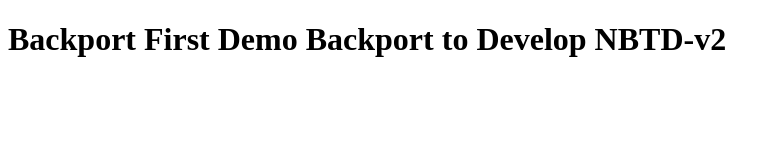
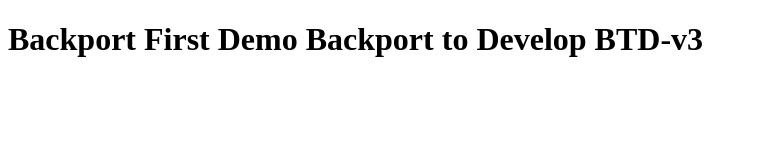
Before and after one commit to lregueiro/backport-demo, a plain HTML site: page index.html in a window 1280 px wide. Shown: the whole page, without its empty margins (0-780 px from the left). Drawn offline with Linux system fonts and the light colour scheme.

Commit message:
fix/btd-v3

```diff
--- a/index.html
+++ b/index.html
@@ -6,6 +6,6 @@
     <title>Backport Demo</title>
 </head>
 <body>
-    <h1>Backport First Demo Backport to Develop NBTD-v2</h1>
+    <h1>Backport First Demo Backport to Develop BTD-v3</h1>
 </body>
 </html>
```
